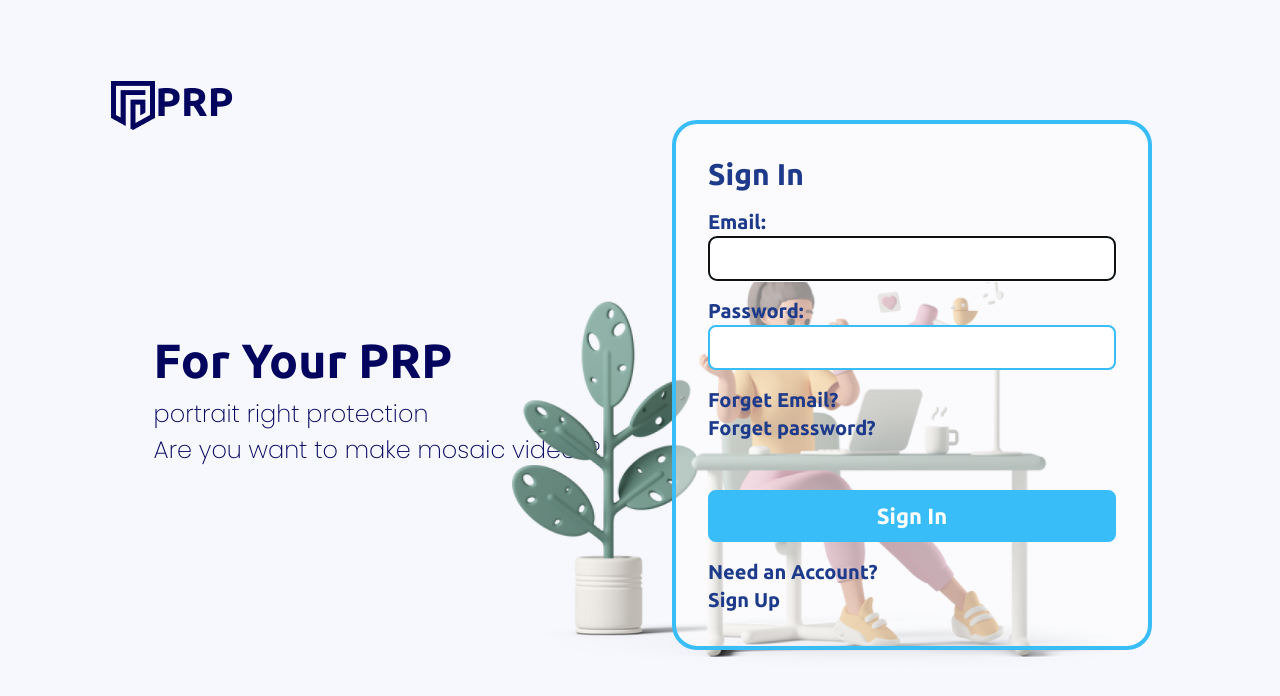
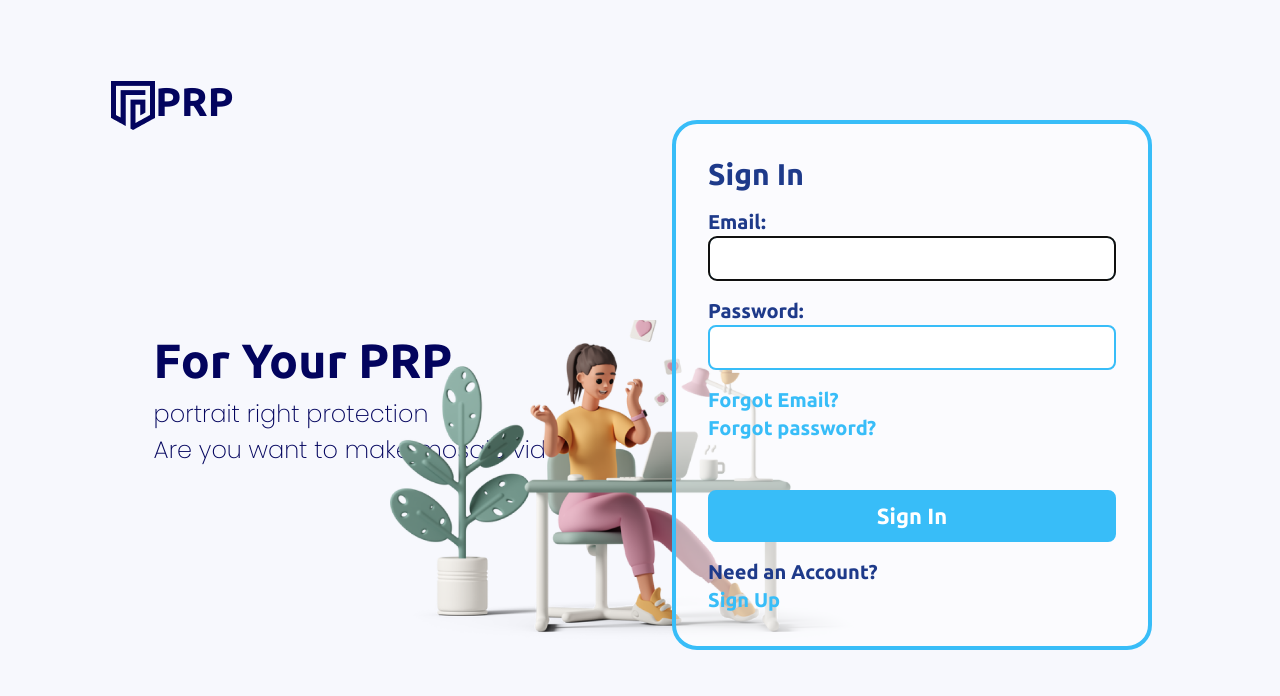
Before and after one commit to PRP-for-your-portrait-right-protection/frontend-repo, a React (Create React App) app: page /signin in a window 1280 px wide. Shown: the top 696 px of the page. Built offline with nearby package versions, Linux system fonts and the light colour scheme.

Commit message:
chore : edit css

```diff
--- a/src/components/InfoCheck.js
+++ b/src/components/InfoCheck.js
@@ -267,7 +267,7 @@ function InfoCheck() {
           </p>
           <h1 className="mt-12 text-3xl font-Ubuntu text-blue-900">
             Forget Password?
-            <div className="text-2xl">check your Infomation</div>
+            <div className="text-2xl">check your Information</div>
           </h1>
           <form className="signupForm" onSubmit={handleSubmit}>
             <label
--- a/src/components/Login.js
+++ b/src/components/Login.js
@@ -102,11 +102,11 @@ const Login = () => {
           value={pwd}
           required
         />
-        <span className="line mt-4 text-xl font-Ubuntu text-blue-900 hover:text-sky-400">
-          <Link to="/email">Forget Email?</Link>
+        <span className="line mt-4 text-xl font-Ubuntu text-sky-400 hover:text-sky-300">
+          <Link to="/email">Forgot Email?</Link>
         </span>
-        <span className="line text-xl font-Ubuntu text-blue-900 hover:text-sky-400">
-          <Link to="/reset">Forget password?</Link>
+        <span className="line text-xl font-Ubuntu text-sky-400 hover:text-sky-300">
+          <Link to="/reset">Forgot password?</Link>
         </span>
         <button
           className="border-2 border-sky-400
@@ -119,7 +119,7 @@ const Login = () => {
       <p className="text-xl font-Ubuntu text-blue-900">
         Need an Account?
         <br />
-        <span className="line hover:text-sky-400">
+        <span className="line text-sky-400 hover:text-sky-300">
           <Link to="/signup">Sign Up</Link>
         </span>
       </p>
--- a/src/components/Signup.css
+++ b/src/components/Signup.css
@@ -16,10 +16,10 @@
 }
 .signupA,
 .signupA:visited {
-  color: #03045e;
+  color: rgb(56 189 248);
 }
 .signupA:hover {
-  color: rgb(56 189 248);
+  color: rgb(125 211 252);
 }
 
 .signupInput[type="text"],
@@ -61,6 +61,7 @@ textarea {
   padding: 0.25rem;
   position: relative;
   bottom: -10px;
+  background-color: rgb(56 189 248);
 }
 
 .instructions > svg {
--- a/src/pages/Loginpage.module.css
+++ b/src/pages/Loginpage.module.css
@@ -36,7 +36,6 @@
   display: flex;
   font-family: "Ubuntu-Bold";
   font-size: 16px;
-  padding-top: 20px;
   align-items: center;
 }
 .navbar__button {
@@ -56,10 +55,10 @@
 }
 .img {
   position: absolute;
-  top: 30%;
-  right: 10%;
-  max-width: 640px;
-  max-height: 480px;
+  top: 40%;
+  right: 32%;
+  max-width: 480px;
+  max-height: 360px;
 }
 .For_Your_PRP {
   margin-top: 12rem;
--- a/src/pages/Mainpage.module.css
+++ b/src/pages/Mainpage.module.css
@@ -36,7 +36,6 @@
   display: flex;
   font-family: "Ubuntu-Bold";
   font-size: 16px;
-  padding-top: 20px;
   align-items: center;
 }
 .navbar__button {
```
